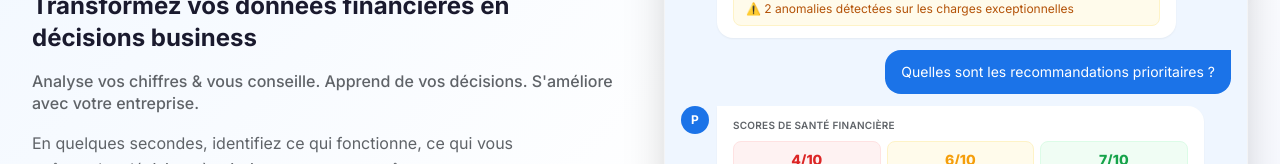
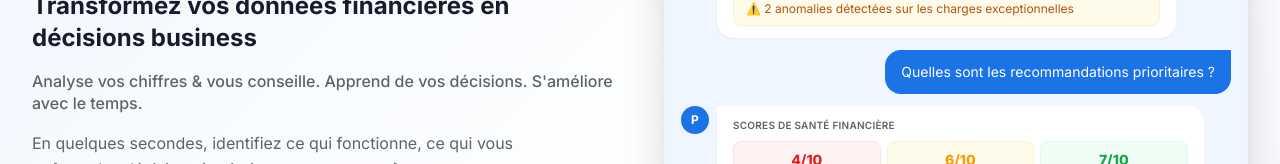
Before and after one commit to fredancio/Pepperyn, a Next.js app in the folder frontend/: page / in a window 1280 px wide. Shown: the part 430-594 px from the top of the page. Built offline with nearby package versions, Linux system fonts and the light colour scheme.

Commit message:
fix(hero): 'avec votre entreprise' → 'avec le temps' dans le sous-titre

```diff
--- a/frontend/components/landing/HeroSection.tsx
+++ b/frontend/components/landing/HeroSection.tsx
@@ -24,7 +24,7 @@ export function HeroSection() {
               Transformez vos données financières en décisions business
             </p>
             <p className="text-base text-[#5F6368] font-medium leading-snug">
-              Analyse vos chiffres &amp; vous conseille. Apprend de vos décisions. S&apos;améliore avec votre entreprise.
+              Analyse vos chiffres &amp; vous conseille. Apprend de vos décisions. S&apos;améliore avec le temps.
             </p>
 
             {/* Description */}
```
